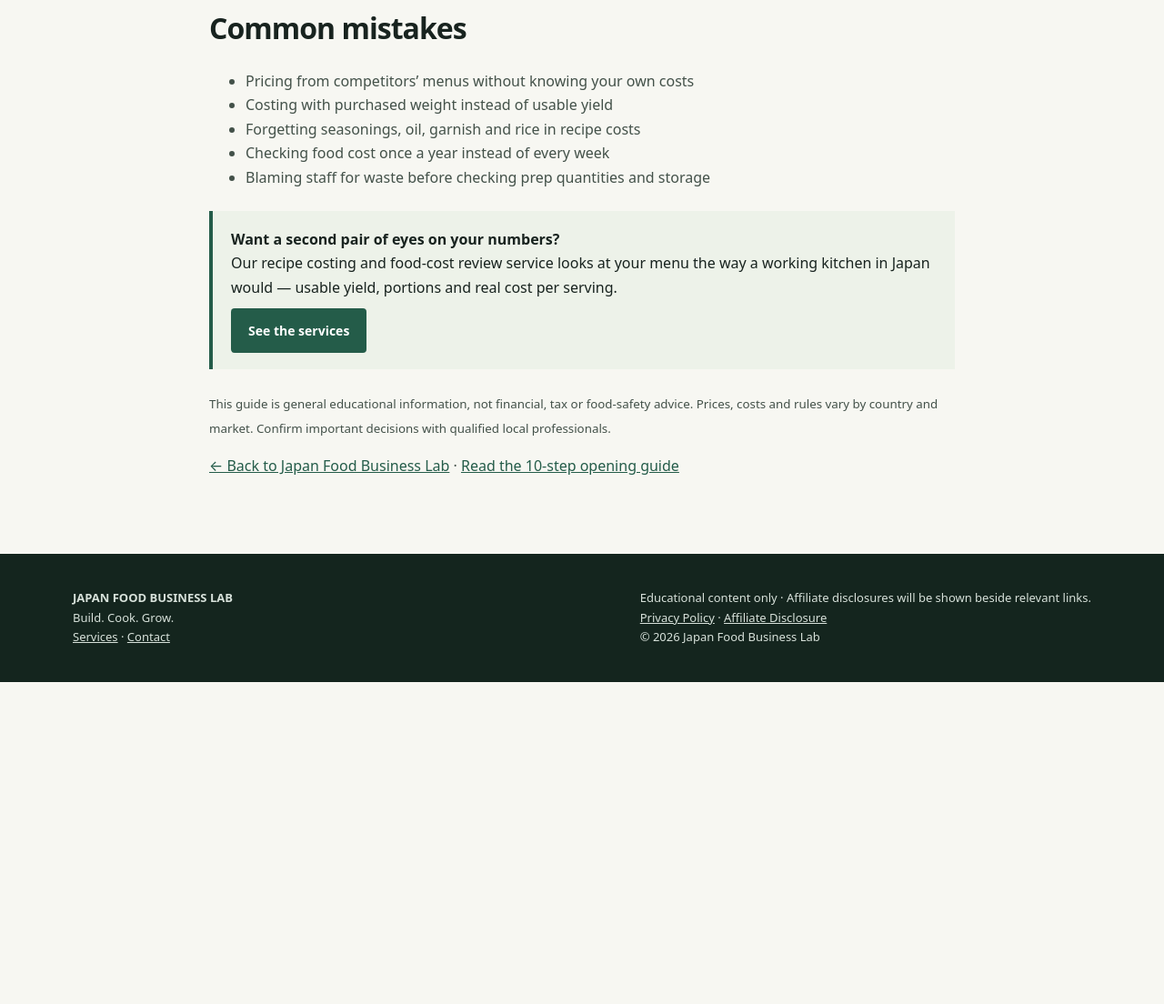
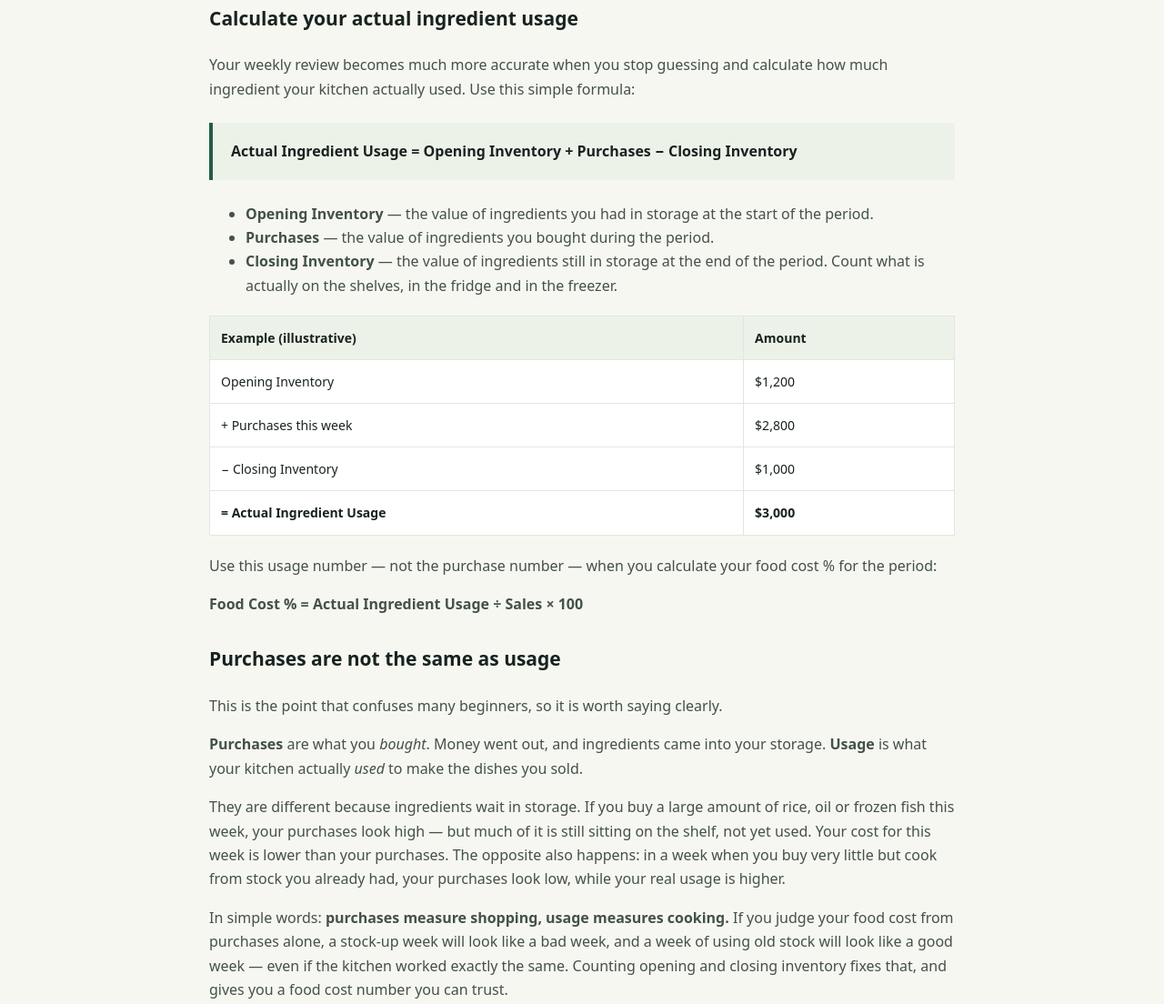
Before and after one commit to YAH-MAN420/japan-food-business-lab, a plain HTML site: page food-cost.html in a window 1280 px wide. Shown: the part 2732-3836 px from the top of the page at 91% size. Before the commit the page ends 3482 px from the top, so only its background shows below. Drawn offline with Linux system fonts and the light colour scheme.

Commit message:
Add actual ingredient usage calculation to food cost guide

```diff
--- a/food-cost.html
+++ b/food-cost.html
@@ -99,6 +99,30 @@ footer{background:#14251e;color:#d7e1da;padding:38px 0;font-size:13px}footer a{c
 </ul>
 <p>Make one or two changes at a time. If you change prices, portions, suppliers and menu all at once, you will never know what worked.</p>
 
+<h3>Calculate your actual ingredient usage</h3>
+<p>Your weekly review becomes much more accurate when you stop guessing and calculate how much ingredient your kitchen actually used. Use this simple formula:</p>
+<div class="callout"><strong>Actual Ingredient Usage = Opening Inventory + Purchases &minus; Closing Inventory</strong></div>
+<ul>
+<li><strong>Opening Inventory</strong> &mdash; the value of ingredients you had in storage at the start of the period.</li>
+<li><strong>Purchases</strong> &mdash; the value of ingredients you bought during the period.</li>
+<li><strong>Closing Inventory</strong> &mdash; the value of ingredients still in storage at the end of the period. Count what is actually on the shelves, in the fridge and in the freezer.</li>
+</ul>
+<table>
+<tr><th>Example (illustrative)</th><th>Amount</th></tr>
+<tr><td>Opening Inventory</td><td>$1,200</td></tr>
+<tr><td>+ Purchases this week</td><td>$2,800</td></tr>
+<tr><td>&minus; Closing Inventory</td><td>$1,000</td></tr>
+<tr><td><strong>= Actual Ingredient Usage</strong></td><td><strong>$3,000</strong></td></tr>
+</table>
+<p>Use this usage number &mdash; not the purchase number &mdash; when you calculate your food cost % for the period:</p>
+<p><strong>Food Cost % = Actual Ingredient Usage &divide; Sales &times; 100</strong></p>
+
+<h3>Purchases are not the same as usage</h3>
+<p>This is the point that confuses many beginners, so it is worth saying clearly.</p>
+<p><strong>Purchases</strong> are what you <em>bought</em>. Money went out, and ingredients came into your storage. <strong>Usage</strong> is what your kitchen actually <em>used</em> to make the dishes you sold.</p>
+<p>They are different because ingredients wait in storage. If you buy a large amount of rice, oil or frozen fish this week, your purchases look high &mdash; but much of it is still sitting on the shelf, not yet used. Your cost for this week is lower than your purchases. The opposite also happens: in a week when you buy very little but cook from stock you already had, your purchases look low, while your real usage is higher.</p>
+<p>In simple words: <strong>purchases measure shopping, usage measures cooking.</strong> If you judge your food cost from purchases alone, a stock-up week will look like a bad week, and a week of using old stock will look like a good week &mdash; even if the kitchen worked exactly the same. Counting opening and closing inventory fixes that, and gives you a food cost number you can trust.</p>
+
 <h2>Common mistakes</h2>
 <ul>
 <li>Pricing from competitors’ menus without knowing your own costs</li>
```
